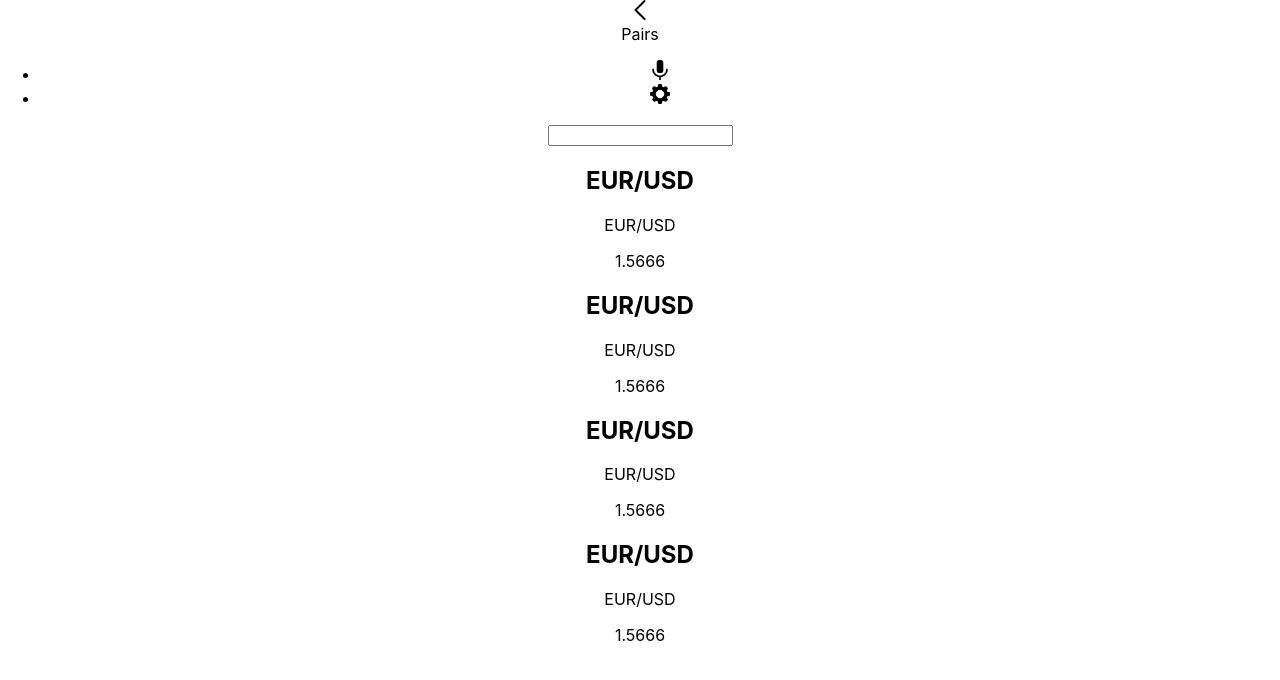
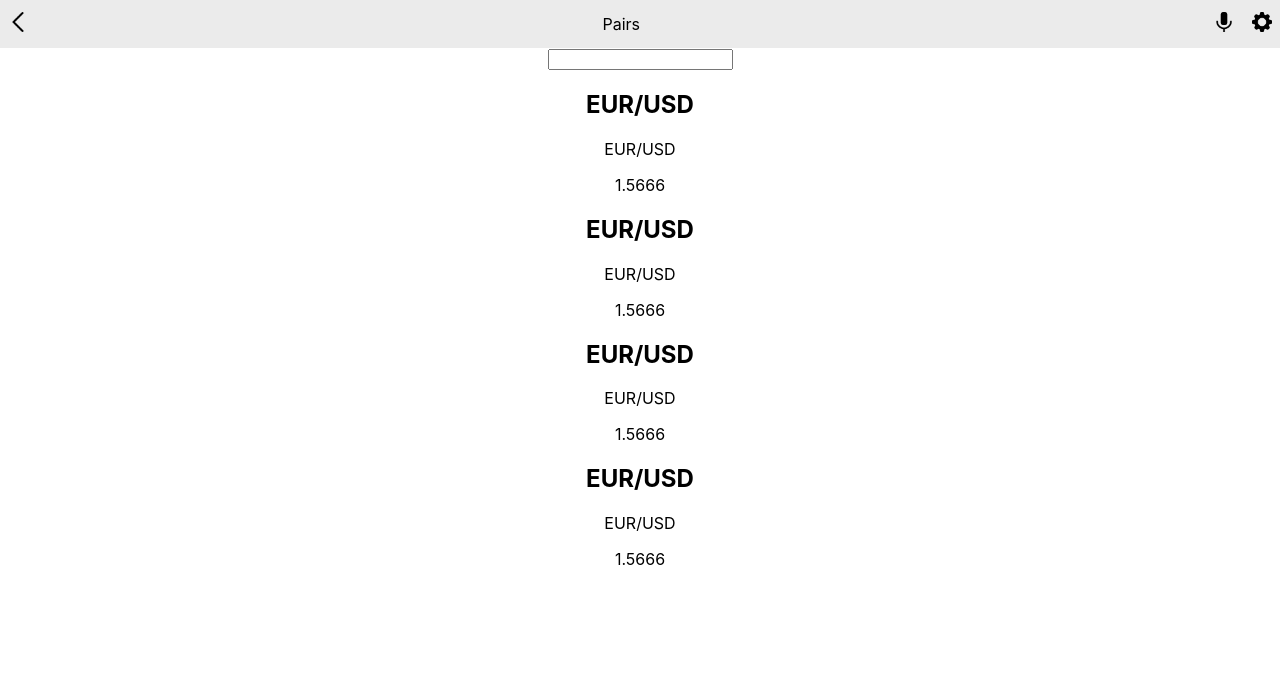
Before and after one commit to enoqueJonas/forex-metrics, a React (Create React App) app: page / in a window 1280 px wide. Shown: the top 680 px of the page. Built offline with nearby package versions, Linux system fonts and the light colour scheme.

Commit message:
UPDATE Navbar styling

```diff
--- a/src/components/Navbar/Navbar.css
+++ b/src/components/Navbar/Navbar.css
@@ -1,3 +1,30 @@
 body {
     box-sizing: border-box;
 }
+
+.navbar {
+    display: flex;
+    flex-direction: row;
+    width: 100%;
+    height: 3em;
+    justify-content: space-between;
+    align-items: center;
+    background: rgba(0, 0, 0, .08);
+    margin: 0;
+}
+
+.back {
+    margin: 0 8px;
+}
+
+.navmenu {
+    list-style: none;
+    display: flex;
+    flex-direction: row;
+    justify-content: space-between;
+    align-items: center;
+    width: 3.6em;
+    height: 2em;
+    margin: 0 8px;
+    padding: 0;
+}
--- a/src/components/Navbar/Navbar.js
+++ b/src/components/Navbar/Navbar.js
@@ -5,7 +5,7 @@ import settings from '../../assets/gear.png';
 import './Navbar.css';
 
 const Navbar = () => (
-    <nav>
+    <nav className='navbar'>
         <div className='back'>
             <img src={back} width='20px' height='20px'/>
         </div>
```
